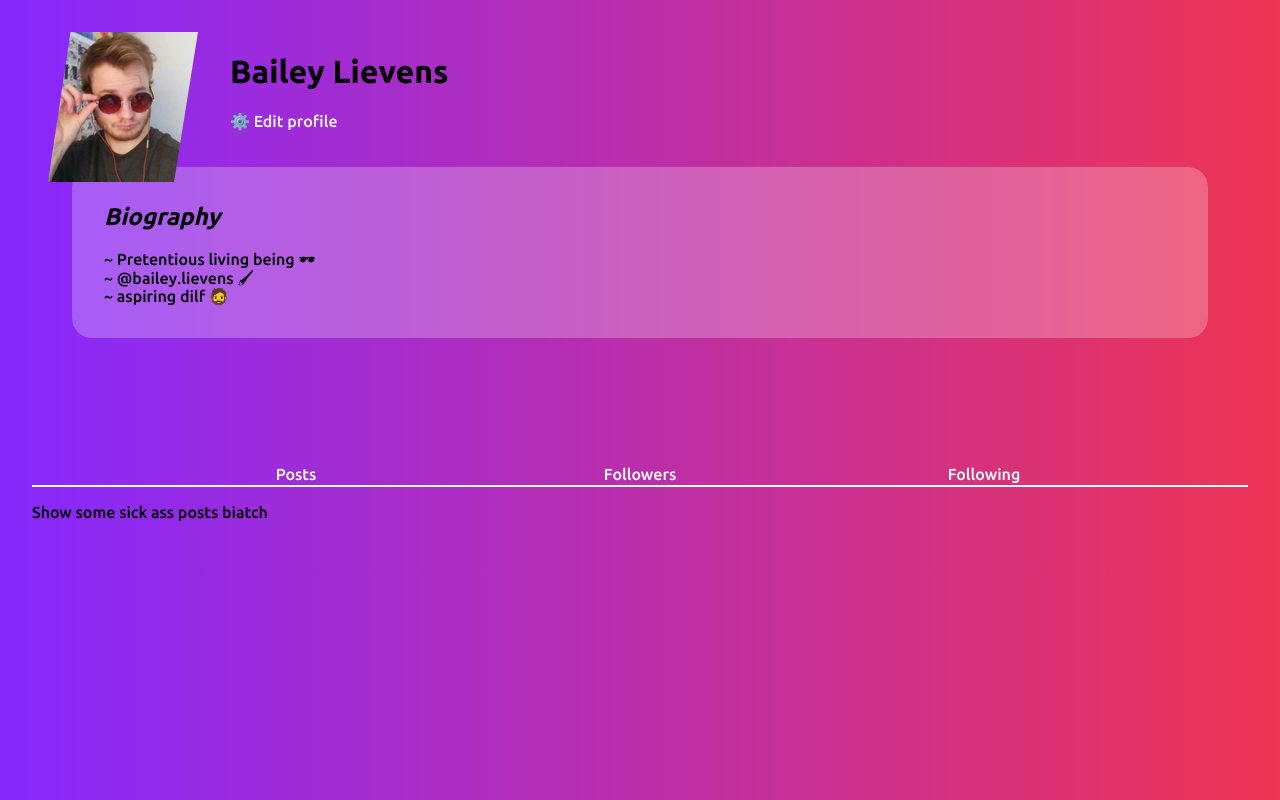
After one commit to Bailey-Lievens/phpGram, a PHP site: page /profilePage.html in a window 1280 px wide. The commit adds this page. Run offline with PHP 8.4, Linux system fonts and the light colour scheme.

Commit message:
Added tabs for profile page

```diff
--- a/css/profilePage.css
+++ b/css/profilePage.css
@@ -1,184 +1,86 @@
-* {
-    margin: 0;
+*{
+    font-family: 'Ubuntu', sans-serif;
 }
 
-h1 {
-
-    font-family: 'Ubuntu', sans-serif;
-    color: rgb(134, 41, 255);
-    width: 90%;
-    margin-left : 30px;
-    font-size: 30px;
+body {
+    background: linear-gradient(90deg, rgb(134, 41, 255) 0%, rgba(239,52,84,1) 100%);
+    padding: 2em;
 }
 
-#nameImg{
+#account_header{
     display: flex;
-    /* justify-content: center; */
-    align-items: center;
+    flex-direction: row;
+}
+#profile_picture{
+    min-width: 100px;
+    max-width: 150px;
+    clip-path: polygon(15% 0, 100% 0%, 84% 100%, 0% 100%);
+    z-index: 999;
+
+    margin-left: 1em;
 }
 
-section {
-    width: 90%;
-    margin: 0 auto;
-    font-family: 'Open Sans', sans-serif;
-    padding-top: 40px;
+#account_header div{
+    margin-left: 2em;
 }
 
-label {
-    display: block;
+#edit_profile{
+    text-decoration: none;
+    color: whitesmoke;
+    transition: ease-in 0.1s;
 }
 
-section div {
-    margin-top: 20px;
+#edit_profile:hover{
+    border-bottom: whitesmoke solid 2px;
+    padding-bottom: 0.3em;
 }
 
-table{
-    width: 100%;
-    margin-top: 40px;
+#edit_profile:active{
+    box-shadow: 1px 6px 7px -5px;
 }
 
-td{
-    padding: 10px;
+#biography{
+    background-color:  rgba(255, 255, 255, 0.24);
+    margin: 2.5em;
+    padding: 1em 2em 1em 2em;
+
+    position: relative;
+
+    top: -55px;
+    z-index: 30;
+
+    border-radius: 20px;
 }
 
-.changeLabel {
-    text-decoration: none;
-    color: rgb(134, 41, 255);
-    margin-top: 8px;
-    font-size: 14px;
-}
-#changeAvatar{
-    text-align: center;
-    padding: 10px 20px;
-    background-color: none;
-    border-radius: 10px;
-    border: 2px solid rgb(134, 41, 255);
-    width: 150px;
-    margin: 0 auto;
+#biography h2{
+    font-style: italic;
 }
 
-.inputField {
-    border: none;
-    padding: 10px 0px 10px 10px;
-    margin-top: 8px;
-    margin-bottom: 30px;
-    background-color: rgb(243, 243, 243);
-    width: 100%;
-    border-radius: 10px;
-    box-shadow: 6px 6px 5px -6px rgb(151, 151, 151);
-    display: none;
-    color: white;
-}
-div p{
-    font-weight: bold;
-    color: rgb(134, 41, 255);
-}
-#oldAvatar img{
-    max-width: 100%;
-}
-#oldAvatar{
-    display: inline-block;
-    width: 150px;
-    height: 150px;
-    border-radius: 50%;
-    overflow: hidden;
-}
-.showInput{
-    display: none;
-}
-.show{
-    display: block;
-}
-.hide{
-    display: none;
-}
-#changeProfileBtn {
-    margin: 30px 0;
-    display: inline-block;
-    padding: 10px 20px;
-    border-radius: 10px;
-    border: none;
-    background-color: rgba(239, 52, 84, 1);
-    border: 2px solid rgba(239, 52, 84, 1);
-    color: white;
-    text-decoration: none;
-    font-family: 'Open Sans', sans-serif;
-    font-size: 16px;
-}
-#changeProfileBtn:hover{
-    background-color: transparent;
-    color: rgba(239, 52, 84, 1);
+#tabBar{
+    display: flex;
+    justify-content: space-evenly;
+
+    border-bottom: white solid 2px;
+    padding-bottom: ;
 }
 
-#submitBtn {
-    margin: 40px 0;
-    padding: 10px 20px;
-    border-radius: 10px;
+.tabName{
     border: none;
-    background-color: rgb(134, 41, 255);
-    border: 2px solid rgb(134, 41, 255);
+    cursor: pointer;
     color: white;
-    font-family: 'Open Sans', sans-serif;
-    font-size: 16px;
-}
-#submitBtn:hover{
-    background-color: transparent;
-    color: black;
+
+    width: 10em;
+    text-align: center;
+    border-bottom: transparent solid 2px;
+    transition: 0.2s;
+
+    padding-top: 2em;
 }
 
-tr:nth-child(even) {
-    background-color: #dddddd;
-  }
+.tabName:hover{
+    border-bottom: whitesmoke solid 2px;
+}
 
-
-@media (min-width: 800px) {
-
-    section{
-        width: 70%;
-        margin-top: 50px;
-        margin-bottom: 50px;
-        padding-top: 40px;
-        padding-bottom: 40px;
-    }
-    h1{
-        font-size: 30px;
-        width: 70%;
-    }
-    form{
-        margin: 0 auto;
-        width: 70%;
-    }
-    table{
-        width: 100%;
-        padding-bottom: 60px;
-    }
-
-
+.tabName:active{
+    box-shadow: 1px 6px 7px -5px;
 }
-@media (min-width: 992px){
-
-    h1{
-        font-size: 45px;
-    }
-    #nameImg{
-        padding: 30px 0px;
-    }
-    #profieltekstStyle{
-        margin-bottom: 30px;
-    }
-    body{
-        background: rgb(134, 41, 255);
-        background: linear-gradient(90deg, rgb(134, 41, 255) 0%, rgba(239,52,84,1) 100%);
-    }
-    section{
-        background-color: black;
-        width: 70%;
-        padding: 0px 50px;
-    }
-
-}
-@media (min-width: 1400px){
-    section{
-        width: 45%;
-    }
-}
--- a/index.php
+++ b/index.php
@@ -19,7 +19,6 @@
     <title>Pengram</title>
 
     <link rel="stylesheet" type="text/css" href="css/normalize.css">
-    <link rel="stylesheet" type="text/css" href="css/general.css">
     <link rel="stylesheet" type="text/css" href="css/index.css" />
 
 </head>
--- /dev/null
+++ b/js/tabs.js
@@ -0,0 +1,8 @@
+function openTab(tabName) {
+    var i;
+    var x = document.getElementsByClassName("tab");
+    for (i = 0; i < x.length; i++) {
+      x[i].style.display = "none";
+    }
+    document.getElementById(tabName).style.display = "block";
+  }
--- /dev/null
+++ b/profilePage.html
@@ -0,0 +1,55 @@
+<?php
+    include_once('isloggedin.inc.php');
+    ?>
+<!DOCTYPE html>
+<html lang="en">
+<head>
+    <meta charset="UTF-8">
+    <meta name="viewport" content="width=device-width, initial-scale=1.0">
+    <title>My profile</title>
+    <link rel="stylesheet" type="text/css" href="css/normalize.css">
+    <link rel="stylesheet" type="text/css" href="css/profilePage.css">
+    <style>
+        @import url('https://fonts.googleapis.com/css2?family=Open+Sans&family=Ubuntu:wght@500;700&display=swap');
+    </style>
+</head>
+<body>
+
+    <div id="account_header">
+            <img src="images/Bailey.jpg" alt="Profile picture" id="profile_picture">
+        <div>
+            <h1 id="username_header">Bailey Lievens</h1>
+            <a id="edit_profile" href="#">⚙️ Edit profile</a>
+        </div>
+    </div>
+
+    <section id="biography">
+        <h2>Biography</h2>
+        <p>~ Pretentious living being 🕶 <br>
+            ~ @bailey.lievens 🖌<br>
+            ~ aspiring dilf 🧔</p>
+    </section>
+
+    <section id="tabs">
+        <div id="tabBar">
+            <a class="tabName" onclick="openTab('postsTab')">Posts</a>
+            <a class="tabName" onclick="openTab('followersTab')">Followers</a>
+            <a class="tabName" onclick="openTab('followingTab')">Following</a>
+        </div>
+
+        <div id="postsTab" class="tab">
+            <p>Show some sick ass posts biatch</p>
+        </div>
+
+        <div id="followersTab" class="tab" style="display:none">
+            <p>Show off that clout</p>
+        </div>
+
+        <div id="followingTab" class="tab" style="display:none">
+            <p>Show your love.</p>
+        </div>
+    </section>
+
+    <script src="js/tabs.js"></script>
+</body>
+</html>
```
Also changed, not shown: css/general.css (deleted, +0 -17 lines), profilePage.php (deleted, +0 -29 lines), images/Bailey.jpg (added), js/dummy.js (deleted).
